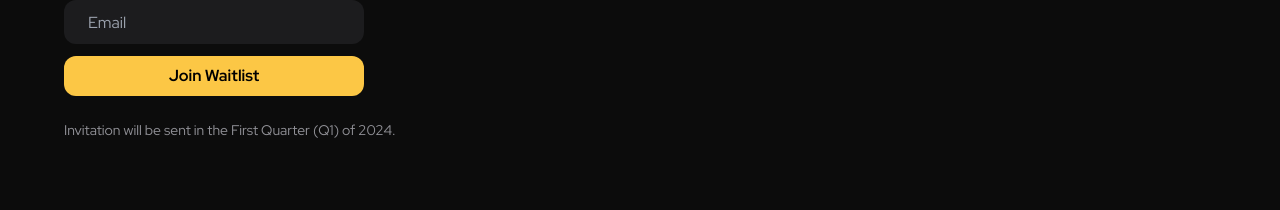
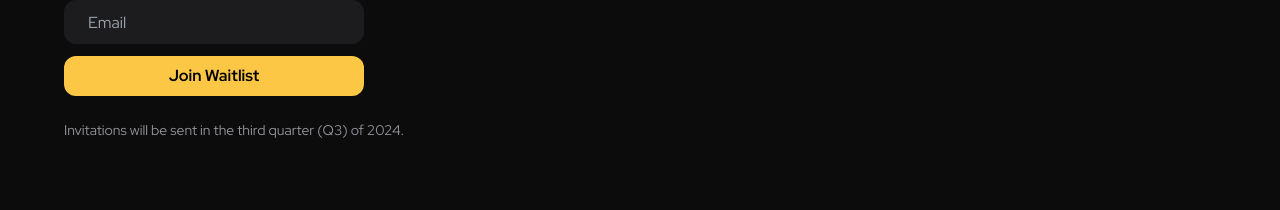
Before and after one commit to audn/gympal.com, a Next.js app: page / in a window 1280 px wide. Shown: the part 1000-1210 px from the top of the page. Built offline with nearby package versions, Linux system fonts and the light colour scheme; no server answers.

Commit message:
bump up q1>q3

```diff
--- a/src/components/Intro.tsx
+++ b/src/components/Intro.tsx
@@ -32,7 +32,7 @@ function Intro() {
         </h2>
         <Waitlist />
         <p className="text-on-100 text-sm mt-6">
-          Invitation will be sent in the First Quarter (Q1) of 2024.
+          Invitations will be sent in the third quarter (Q3) of 2024.
         </p>
       </motion.div>
     </div>
--- a/src/components/Waitlist.tsx
+++ b/src/components/Waitlist.tsx
@@ -75,7 +75,7 @@ function Waitlist({ scanned }: { scanned?: boolean }) {
             }}
           >
             You're on the list!{' '}
-            <a
+            {/* <a
               rel="noopener noreferrer"
               className="border-b-2 border-types-150 pb"
               href="https://twitter.com/gympalcom"
@@ -83,7 +83,7 @@ function Waitlist({ scanned }: { scanned?: boolean }) {
             >
               Stay updated on Twitter
               <i className="fa-brands fa-twitter ml-1" />
-            </a>
+            </a> */}
           </motion.div>
         ) : null}
         <Error message={error} />
```
